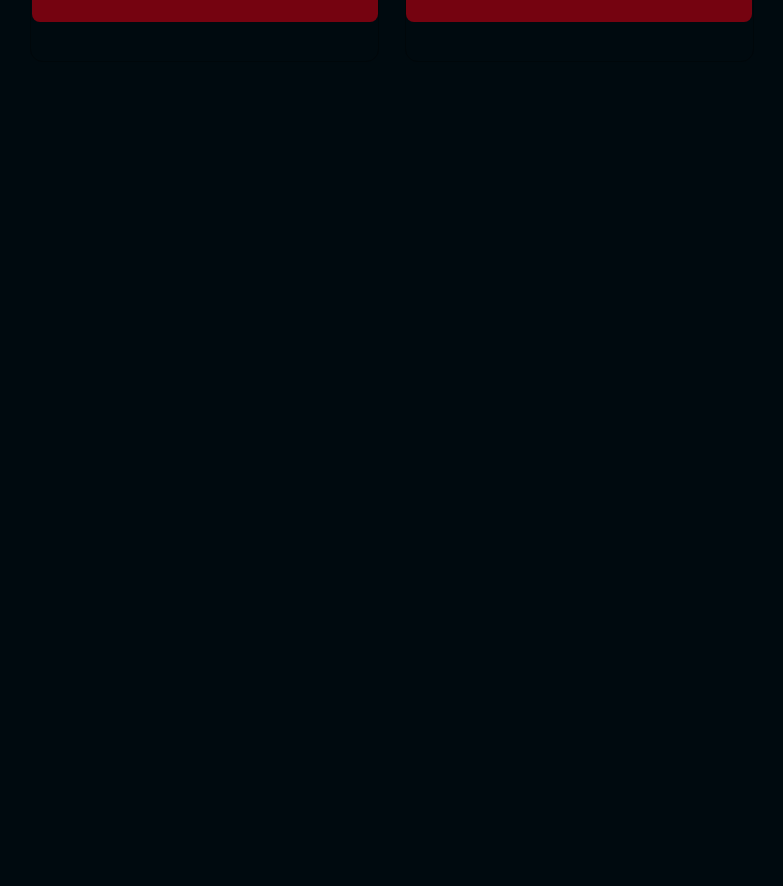
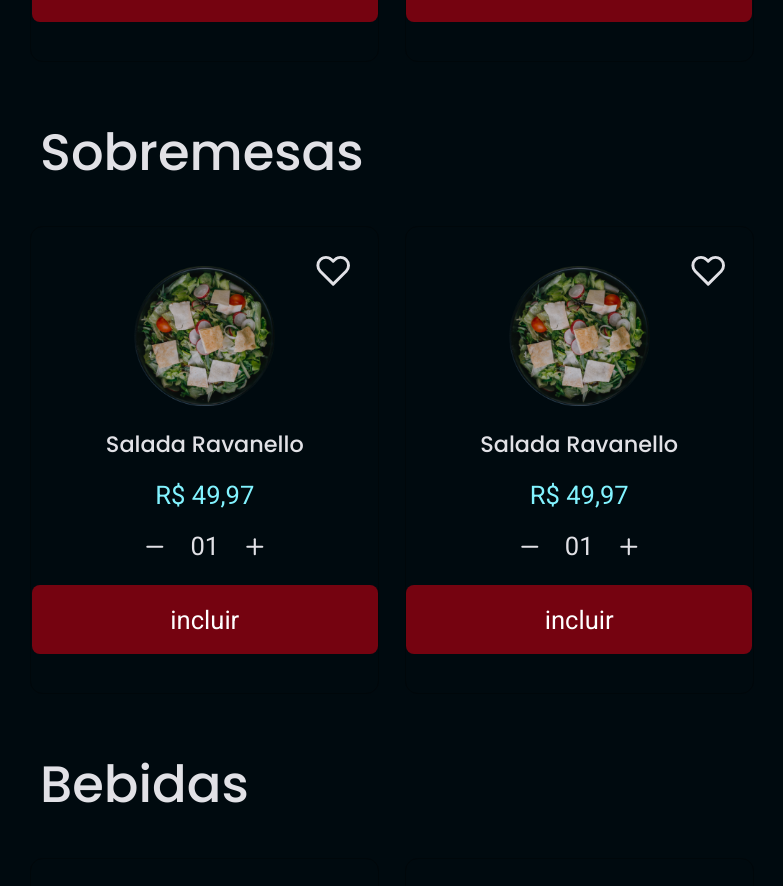
Before and after one commit to Brenobn/Front-FoodExplorer, a React (Vite) app: page / in a window 1280 px wide. Shown: the part 1268-2154 px from the top of the page, without its empty margins (8-791 px from the left). Before the commit the page ends 1368 px from the top, so only its background shows below. Built offline with nearby package versions, Linux system fonts and the light colour scheme.

Commit message:
Adding more Sections and Dishes to the Home page

```diff
--- a/src/pages/Home/index.jsx
+++ b/src/pages/Home/index.jsx
@@ -22,6 +22,16 @@ export function Home() {
         <Dishes />
         <Dishes />
       </DishesContainer>
+      <Section title="Sobremesas" />
+      <DishesContainer>
+        <Dishes />
+        <Dishes />
+      </DishesContainer>
+      <Section title="Bebidas" />
+      <DishesContainer>
+        <Dishes />
+        <Dishes />
+      </DishesContainer>
     </Container>
   );
 }
--- a/src/pages/Home/styles.js
+++ b/src/pages/Home/styles.js
@@ -113,6 +113,7 @@ export const ContainerOutdoor = styled.div`
 
 export const DishesContainer = styled.div`
   display: inline-flex;
+  flex-wrap: nowrap;
   align-items: center;
   gap: 1.6rem;
 
```
